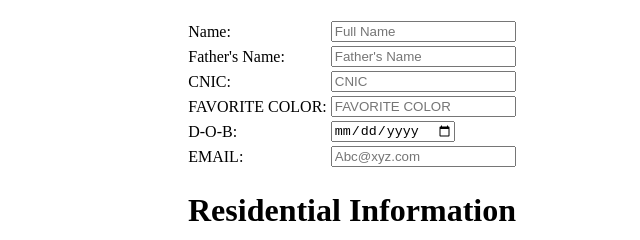
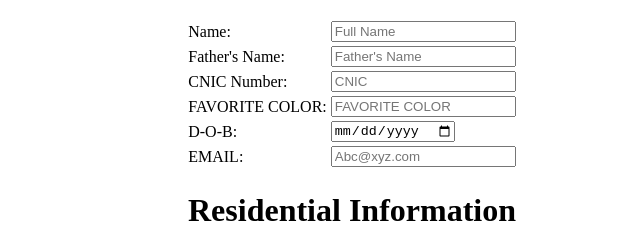
Before and after one commit to sarmadshakeel/admission-form, a plain HTML site: page 13.10.2021.html in a window 1280 px wide. Shown: the part 187-427 px from the top of the page, 288-928 px from the left. Drawn offline with Linux system fonts and the light colour scheme.

Commit message:
Change CNIC

```diff
--- a/13.10.2021.html
+++ b/13.10.2021.html
@@ -29,7 +29,7 @@
           </tr>
           <tr>
               <td>
-                  CNIC:
+                  CNIC Number:
               </td>
               <td>
                   <input type="CNIC" placeholder="CNIC">
```
